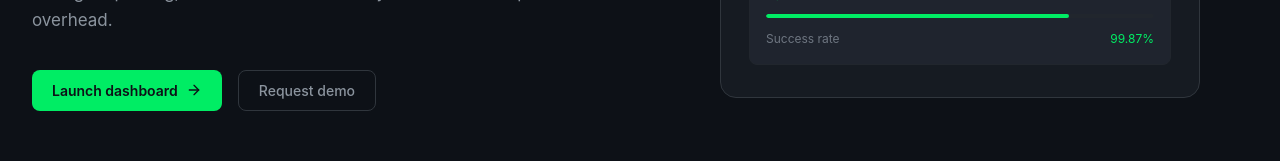
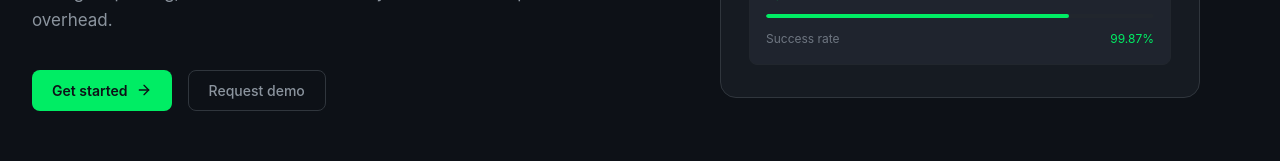
Before and after one commit to Longos26/Webby, a React (Create React App) app in the folder FrontEnd/frontend/: page / in a window 1280 px wide. Shown: the part 403-564 px from the top of the page. Built offline with nearby package versions, Linux system fonts and the light colour scheme.

Commit message:
Update Home.jsx

```diff
--- a/FrontEnd/frontend/src/pages/Home.jsx
+++ b/FrontEnd/frontend/src/pages/Home.jsx
@@ -412,7 +412,7 @@ const HomePage = () => {
               ))}
             </div>
             <div style={{ display: 'flex', gap: '12px', alignItems: 'center' }}>
-              <PrimaryButton to="/dashboard" icon={<ArrowRight size={16} />}>
+              <PrimaryButton to="/login" icon={<ArrowRight size={16} />}>
                 Get started
               </PrimaryButton>
             </div>
@@ -497,8 +497,8 @@ const HomePage = () => {
               The platform engineering teams trust for high-volume scraping, intelligent parsing, and reliable data delivery — without the ops overhead.
             </p>
             <div style={{ display: 'flex', gap: '16px', flexWrap: 'wrap' }}>
-              <PrimaryButton to="/dashboard" icon={<ArrowRight size={16} />}>
-                Launch dashboard
+              <PrimaryButton to="/login" icon={<ArrowRight size={16} />}>
+                Get started
               </PrimaryButton>
               <SecondaryButton>Request demo</SecondaryButton>
             </div>
```
